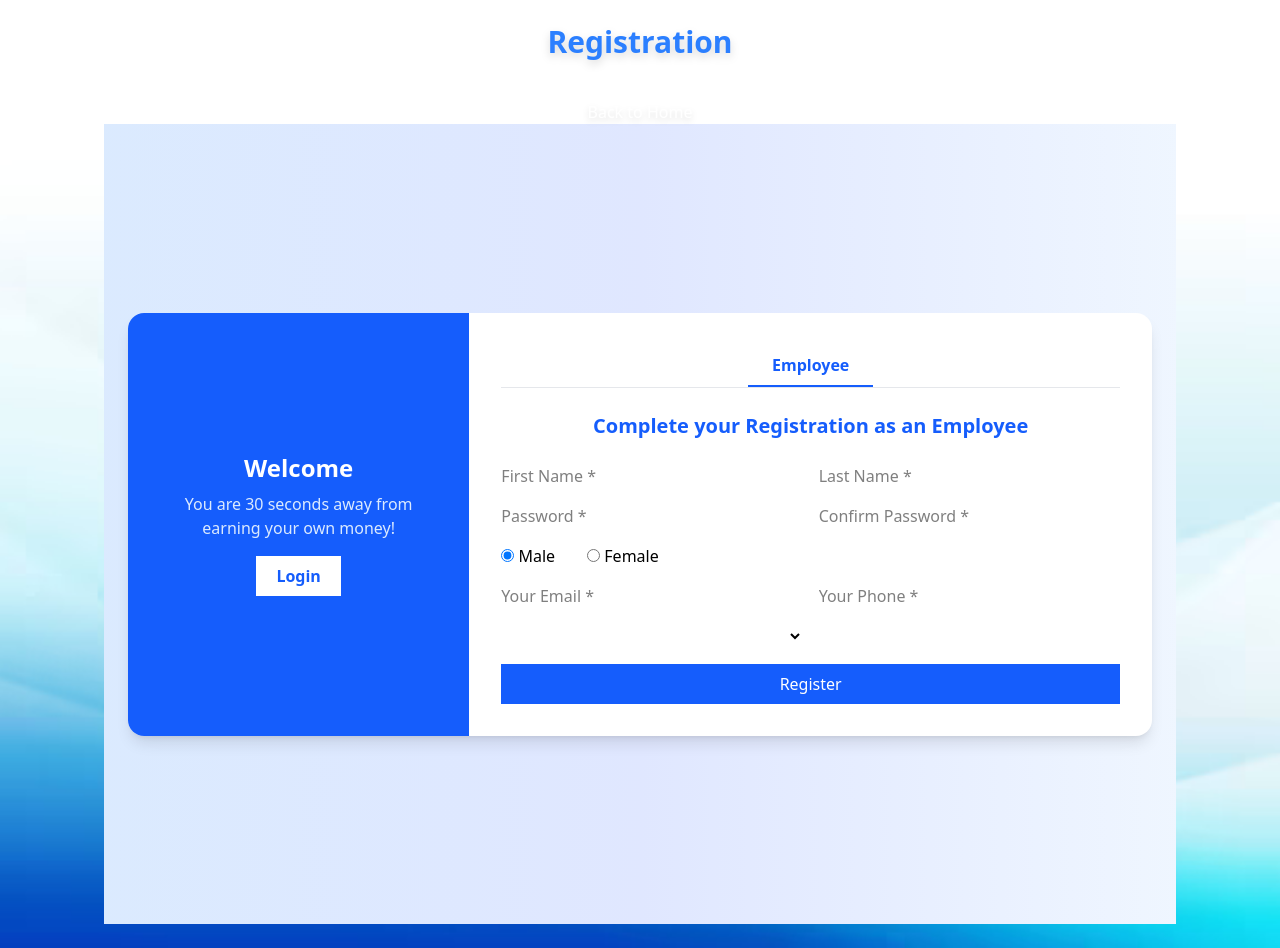
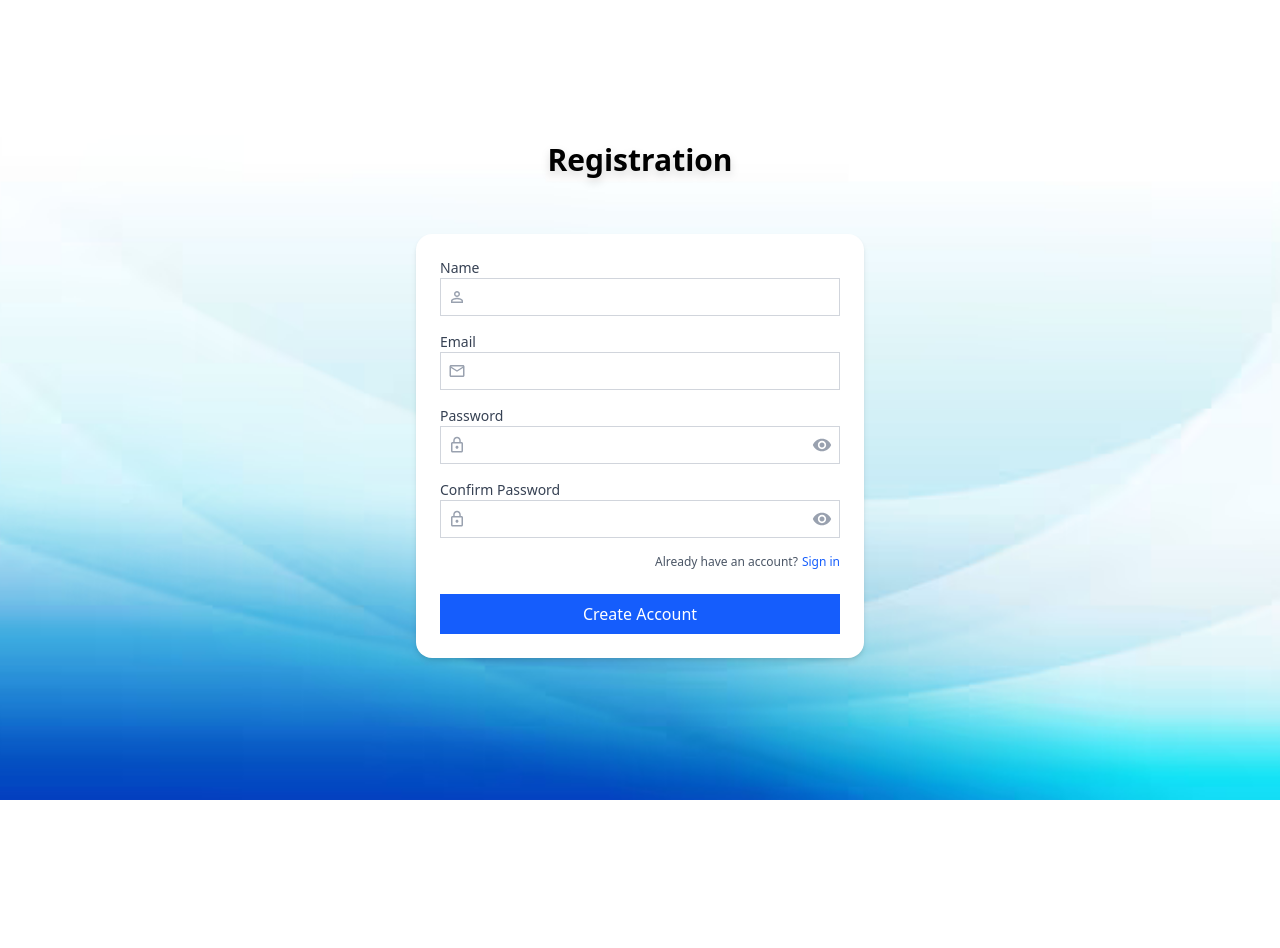
Before and after one commit to 17nbist/COB290-2025-Team-5, a Next.js app: page /login/registration in a window 1280 px wide. After the commit the page ends 800 px from the top, so only its background shows below. Built offline with nearby package versions, Linux system fonts and the light colour scheme.

Commit message:
[sn]We are getting there with this but its not fancy enough yet

```diff
--- a/src/app/login/registration/UrlCard.js
+++ /dev/null
@@ -1,13 +0,0 @@
-"use client";
-
-import { useState } from "react";
-import Link from "next/link";
-import { motion } from "framer-motion";
-
-export default function UrlCard() {
-    return (
-        <div style={{ padding: 24 }}>
-            <h1>URL Card Page</h1>
-        </div>
-    );
-}
--- a/src/app/login/registration/UrlForm.js
+++ b/src/app/login/registration/UrlForm.js
@@ -1,151 +1,205 @@
 "use client";
+import React from "react";
+import { motion, AnimatePresence } from "framer-motion";
+import { MdOutlineEmail, MdLockOutline, MdPersonOutline } from "react-icons/md";
+import { MdVisibility, MdVisibilityOff } from "react-icons/md";
+import Link from "next/link";
 
-import { useState } from "react";
+export default function UrlForm() {
+	const [name, setName] = React.useState("");
+	const [email, setEmail] = React.useState("");
+	const [password, setPassword] = React.useState("");
+	const [confirmPassword, setConfirmPassword] = React.useState("");
+	const [error, setError] = React.useState("");
+	const [success, setSuccess] = React.useState(false);
+	const [showPassword, setShowPassword] = React.useState(false);
+	const [showConfirmPassword, setShowConfirmPassword] = React.useState(false);
 
-export default function RegistrationPage() {
-  const [activeTab, setActiveTab] = useState("employee");
+	// 🔍 Live validation logic
+	const validateForm = () => {
+		if (!/^[^\s@]+@[^\s@]+\.[^\s@]+$/.test(email)) {
+			setError("Please enter a valid email address.");
+			return false;
+		}
+		if (password.length < 6) {
+			setError("Password must be at least 6 characters long.");
+			return false;
+		}
+		if (password !== confirmPassword) {
+			setError("Passwords do not match.");
+			return false;
+		}
+		setError("");
+		return true;
+	};
+
+	const handleSubmit = (e) => {
+		e.preventDefault();
+		if (!validateForm()) return;
+
+		setSuccess(true);
+		setError("");
+		console.log({ name, email, password });
+
+		// Clear form fields after success
+		setName("");
+		setEmail("");
+		setPassword("");
+		setConfirmPassword("");
+
+		// Hide success message after 3 seconds
+		setTimeout(() => setSuccess(false), 3000);
+	};
 
 	return (
-    <div className="flex flex-col items-center justify-center min-h-screen bg-gradient-to-r from-blue-100 via-indigo-100 to-blue-50 p-6">
-      <div className="flex flex-col md:flex-row bg-white rounded-2xl shadow-lg overflow-hidden w-full max-w-5xl">
-        <div className="md:w-1/3 bg-blue-600 text-white flex flex-col items-center justify-center p-8">
+		<div className="w-full flex flex-col items-center">
+			<form
+				onSubmit={handleSubmit}
+				className="bg-white p-6 rounded-2xl shadow-md w-full max-w-md flex flex-col gap-4 mt-8"
+			>
+				{/* Name */}
+				<label className="flex flex-col text-sm text-gray-700">
+					Name
+					<div className="relative flex items-center">
+						<MdPersonOutline className="absolute left-2 text-gray-400 text-lg" />
+						<input
+							type="text"
+							value={name}
+							onChange={(e) => setName(e.target.value)}
+							required
+							className="w-full border border-gray-300 rounded-md pl-8 pr-3 py-2 focus:outline-none focus:ring-2 focus:ring-blue-500"
+						/>
+					</div>
+				</label>
 
-          <h3 className="text-2xl font-semibold mb-2">Welcome</h3>
-          <p className="text-center mb-4 text-blue-100">
-            You are 30 seconds away from earning your own money!
-          </p>
-          <button className="bg-white text-blue-600 font-semibold px-5 py-2 rounded-lg hover:bg-blue-50 transition">
-            Login
+				{/* Email */}
+				<label className="flex flex-col text-sm text-gray-700">
+					Email
+					<div className="relative flex items-center">
+						<MdOutlineEmail className="absolute left-2 text-gray-400 text-lg" />
+						<input
+							type="email"
+							value={email}
+							onChange={(e) => setEmail(e.target.value)}
+							required
+							className={`w-full border ${
+								error.includes("email") ? "border-red-400" : "border-gray-300"
+							} rounded-md pl-8 pr-3 py-2 focus:outline-none focus:ring-2 ${
+								error.includes("email") ? "focus:ring-red-400" : "focus:ring-blue-500"
+							}`}
+						/>
+					</div>
+				</label>
+
+				{/* Password */}
+				<label className="flex flex-col text-sm text-gray-700">
+					Password
+					<div className="relative flex items-center">
+						<MdLockOutline className="absolute left-2 text-gray-400 text-lg" />
+						<input
+							type={showPassword ? "text" : "password"}
+							value={password}
+							onChange={(e) => setPassword(e.target.value)}
+							required
+							className={`w-full border ${
+								error.includes("Password must") ? "border-red-400" : "border-gray-300"
+							} rounded-md pl-8 pr-10 py-2 focus:outline-none focus:ring-2 ${
+								error.includes("Password must")
+									? "focus:ring-red-400"
+									: "focus:ring-blue-500"
+							}`}
+						/>
+						<button
+							type="button"
+							onClick={() => setShowPassword((s) => !s)}
+							className="absolute right-2 text-gray-400 hover:text-gray-600"
+						>
+							{showPassword ? (
+								<MdVisibilityOff className="w-5 h-5" />
+							) : (
+								<MdVisibility className="w-5 h-5" />
+							)}
 						</button>
 					</div>
+				</label>
 
-
-        <div className="md:w-2/3 p-8">
-          <div className="flex justify-center mb-6 border-b border-gray-200">
+				{/* Confirm Password */}
+				<label className="flex flex-col text-sm text-gray-700">
+					Confirm Password
+					<div className="relative flex items-center">
+						<MdLockOutline className="absolute left-2 text-gray-400 text-lg" />
+						<input
+							type={showConfirmPassword ? "text" : "password"}
+							value={confirmPassword}
+							onChange={(e) => setConfirmPassword(e.target.value)}
+							required
+							className={`w-full border ${
+								error.includes("match") ? "border-red-400" : "border-gray-300"
+							} rounded-md pl-8 pr-10 py-2 focus:outline-none focus:ring-2 ${
+								error.includes("match") ? "focus:ring-red-400" : "focus:ring-blue-500"
+							}`}
+						/>
 						<button
-              onClick={() => setActiveTab("employee")}
-              className={`py-2 px-6 font-semibold ${
-                activeTab === "employee"
-                  ? "text-blue-600 border-b-2 border-blue-600"
-                  : "text-gray-500 hover:text-blue-500"
-              }`}
+							type="button"
+							onClick={() => setShowConfirmPassword((s) => !s)}
+							className="absolute right-2 text-gray-400 hover:text-gray-600"
 						>
-              Employee
+							{showConfirmPassword ? (
+								<MdVisibilityOff className="w-5 h-5" />
+							) : (
+								<MdVisibility className="w-5 h-5" />
+							)}
 						</button>
 					</div>
+				</label>
 
-          {activeTab === "employee" ? (
-            <div>
-              <h3 className="text-xl font-semibold text-center text-blue-600 mb-6">
-                Complete your Registration as an Employee
-              </h3>
-              <div className="grid grid-cols-1 md:grid-cols-2 gap-4">
-                <input
-                  type="text"
-                  placeholder="First Name *"
-                  className="input-field"
-                />
-                <input
-                  type="text"
-                  placeholder="Last Name *"
-                  className="input-field"
-                />
-                <input
-                  type="password"
-                  placeholder="Password *"
-                  className="input-field"
-                />
-                <input
-                  type="password"
-                  placeholder="Confirm Password *"
-                  className="input-field"
-                />
-                <div className="col-span-2">
-                  <label className="mr-4">
-                    <input type="radio" name="gender" defaultChecked /> Male
-                  </label>
-                  <label className="ml-4">
-                    <input type="radio" name="gender" /> Female
-                  </label>
+				{/* Error */}
+				<AnimatePresence>
+					{error && (
+						<motion.p
+							initial={{ opacity: 0, y: -8 }}
+							animate={{ opacity: 1, y: 0 }}
+							exit={{ opacity: 0, y: -8 }}
+							className="text-red-500 text-sm text-center"
+						>
+							{error}
+						</motion.p>
+					)}
+				</AnimatePresence>
+
+				{/* Already have an account */}
+				<div className="flex justify-end items-center text-xs">
+					<span className="text-gray-600">Already have an account?</span>
+					<Link
+						href="/login"
+						className="ml-1 text-blue-600 hover:underline font-medium"
+					>
+						Sign in
+					</Link>
 				</div>
-                <input
-                  type="email"
-                  placeholder="Your Email *"
-                  className="input-field"
-                />
-                <input
-                  type="text"
-                  placeholder="Your Phone *"
-                  className="input-field"
-                />
-                <select className="input-field">
-                <input
-                  type="text"
-                  placeholder="Enter Your Answer *"
-                  className="input-field"
-                />
-                </select>
-                <button className="col-span-2 bg-blue-600 text-white py-2 rounded-lg hover:bg-blue-700 transition">
-                  Register
+
+				{/* Submit */}
+				<button
+					type="submit"
+					className="bg-blue-600 hover:bg-blue-700 text-white rounded-md py-2 mt-2 transition-all"
+				>
+					Create Account
 				</button>
-              </div>
-            </div>
-          ) : (
-            <div>
-              <h3 className="text-xl font-semibold text-center text-blue-600 mb-6">
-                Apply as a Hirer
-              </h3>
-              <div className="grid grid-cols-1 md:grid-cols-2 gap-4">
-                <input
-                  type="text"
-                  placeholder="First Name *"
-                  className="input-field"
-                />
-                <input
-                  type="text"
-                  placeholder="Last Name *"
-                  className="input-field"
-                />
-                <input
-                  type="email"
-                  placeholder="Email *"
-                  className="input-field"
-                />
-                <input
-                  type="text"
-                  placeholder="Phone *"
-                  className="input-field"
-                />
-                <input
-                  type="password"
-                  placeholder="Password *"
-                  className="input-field"
-                />
-                <input
-                  type="password"
-                  placeholder="Confirm Password *"
-                  className="input-field"
-                />
-                <input
-                  type="text"
-                  placeholder="Enter Your Answer *"
-                  className="input-field"
-                />
-                <button className="col-span-2 bg-blue-600 text-white py-2 rounded-lg hover:bg-blue-700 transition">
-                  Register
-                </button>
-              </div>
-            </div>
+			</form>
+
+			{/* ✨ Animated success message */}
+			<AnimatePresence>
+				{success && (
+					<motion.div
+						initial={{ opacity: 0, y: 20 }}
+						animate={{ opacity: 1, y: 0 }}
+						exit={{ opacity: 0, y: -20 }}
+						className="mt-6 bg-green-100 text-blue-700 px-4 py-2 rounded-lg shadow-md text-sm font-medium"
+					>
+						Account created successfully! Welcome aboard.
+					</motion.div>
 				)}
-        </div>
-      </div>
+			</AnimatePresence>
 		</div>
 	);
 }
-
-
-const inputFieldClass = `
-border border-gray-300 rounded-lg p-2 w-full
-focus:outline-none focus:ring-2 focus:ring-blue-400
-placeholder-gray-400 text-sm
-`;
--- a/src/app/login/registration/page.js
+++ b/src/app/login/registration/page.js
@@ -19,14 +19,10 @@ export default function RegistrationPage() {
         initial={{ opacity: 0, y: -20 }}
         animate={{ opacity: 1, y: 0 }}
         transition={{ duration: 0.4 }}
-        className="text-3xl font-bold mb-6 text-blue-500 drop-shadow-lg"
+        className="text-3xl font-bold mb-6 text-blue drop-shadow-lg"
       >
         Registration
       </motion.h1>
-
-      <Link href="/" className="mt-4 text-white hover:underline drop-shadow-md">
-        Back to Home
-      </Link>
       <UrlForm/>
     </div>
   );
```
Lines whose indentation alone changed are shown as unchanged.
